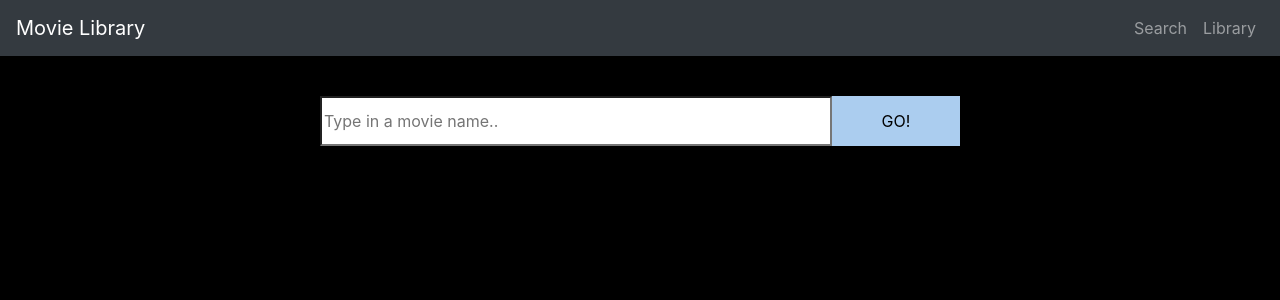
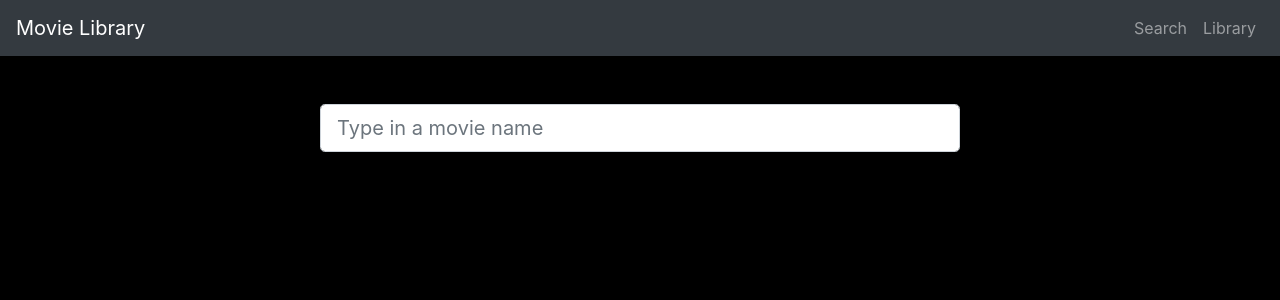
Before and after one commit to annlinros/Personal-Movie-Library, a React (Create React App) app: page / in a window 1280 px wide. Shown: the top 300 px of the page. Built offline with nearby package versions, Linux system fonts and the light colour scheme.

Commit message:
Update MovieSearch.js
with react-bootstrap

```diff
--- a/src/components/Movie/MovieSearch.js
+++ b/src/components/Movie/MovieSearch.js
@@ -1,23 +1,22 @@
 import React,{useContext} from "react";
 import { MovieContext } from "../../Context";
+import { Form } from "react-bootstrap";
 
 export default function MovieSearch() {
-
-  const { getUrl, search, handleSearch } = useContext(MovieContext);
+  const { getUrl, handleSearch } = useContext(MovieContext);
 
   // Handles the search by user.
   return (
-    <form className="searchBar" onSubmit={getUrl}>
-      <input
-        className="searchBox"
-        type="search"
-        placeholder="Type in a movie name.."
-        value={search}
-        onChange={handleSearch}
-      />
-      <button className="searchBtn" type="submit">
-        GO!
-      </button>
-    </form>
+    <Form className="my-5 mx-auto w-50" onSubmit={getUrl}>
+      <Form.Group>
+        <Form.Control
+          type="text"
+          size="lg"
+          placeholder="Type in a movie name"
+          onChange={handleSearch}
+        >
+        </Form.Control>
+      </Form.Group>
+    </Form>
   );
 }
```
